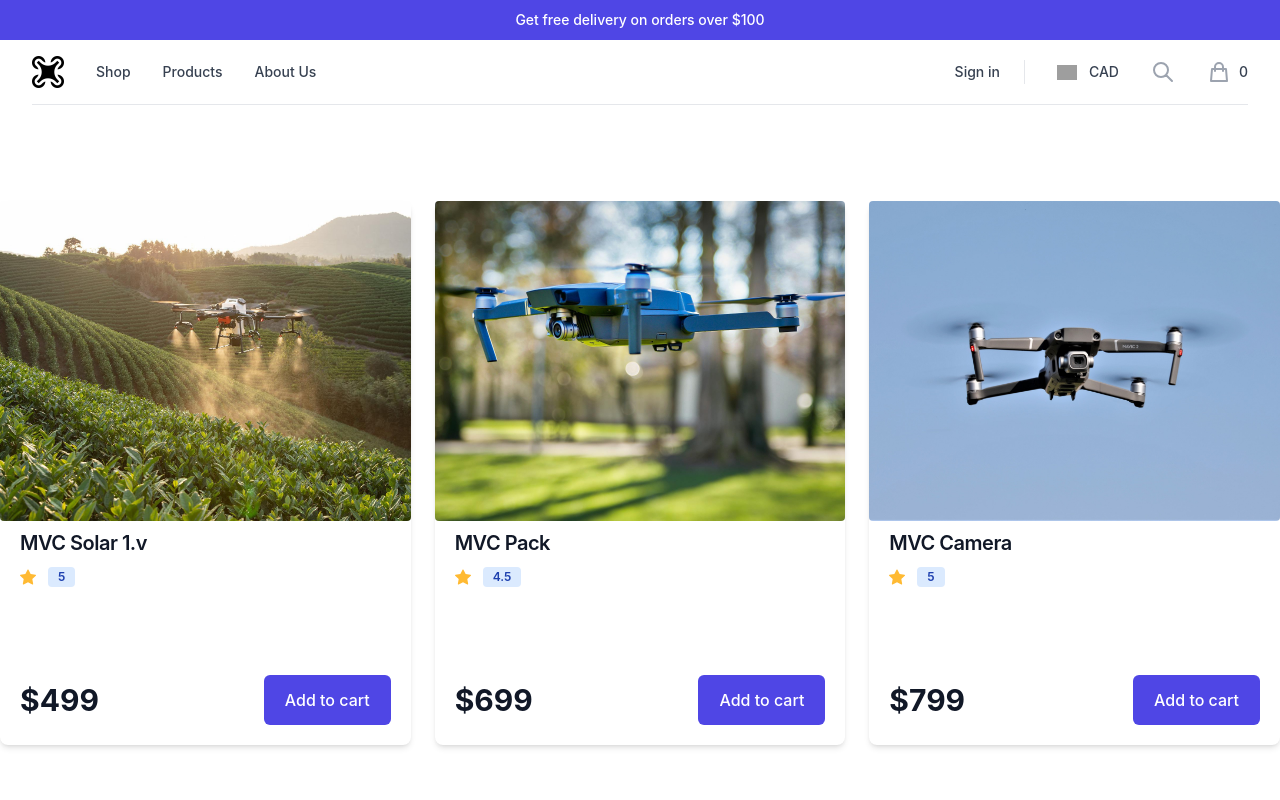
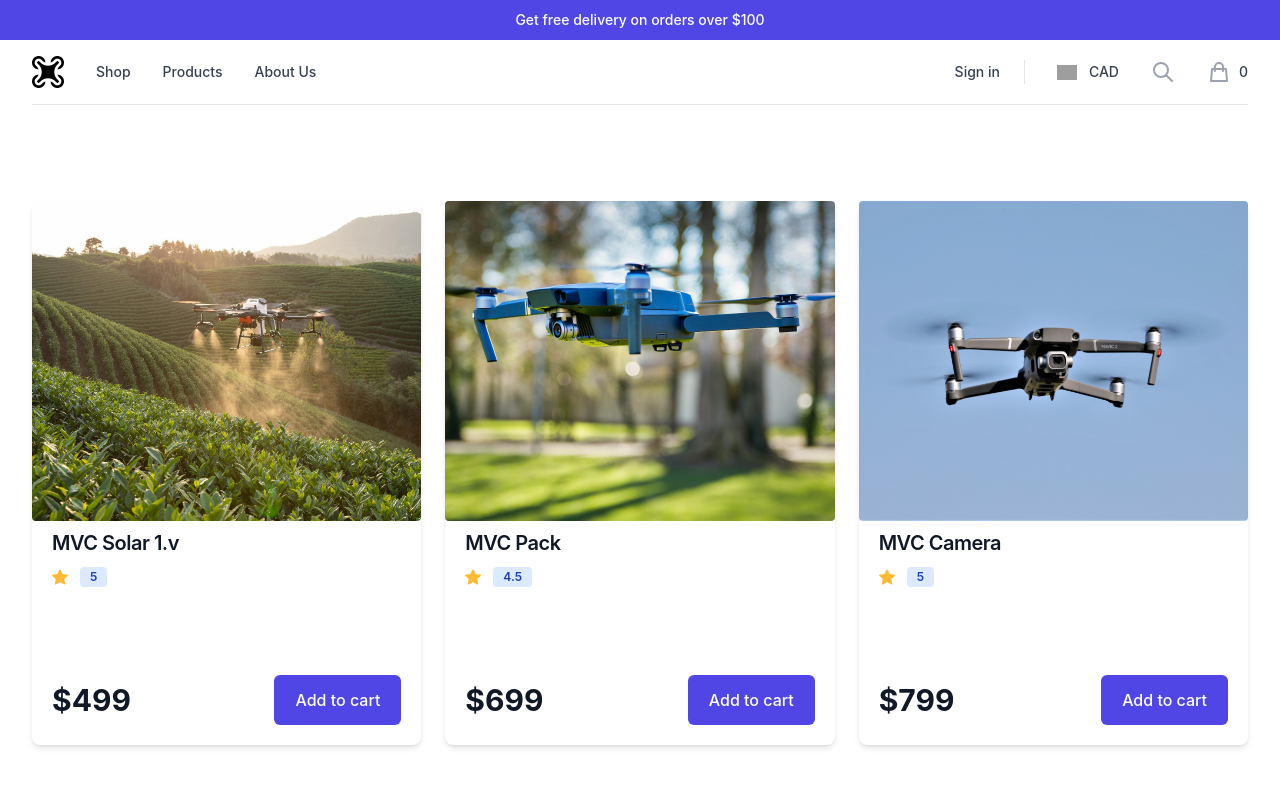
Before and after one commit to jmelop/Raptor, a React (Create React App) app: page /products in a window 1280 px wide. Shown: the top 800 px of the page. Built offline with nearby package versions, Linux system fonts and the light colour scheme; grey boxes are pictures that could not be loaded.

Commit message:
Changed some styles in cards component

```diff
--- a/src/components/Cards.js
+++ b/src/components/Cards.js
@@ -6,8 +6,9 @@ function Cards() {
     return (
         <>
             <div className="relative justify-center my-24">
-                <div className="relative grid grid-cols-4 gap-x-4 lg:grid-cols-12 lg:gap-x-6 mx-auto max-w-7xl gap-y-16">
-                    <div className="col-span-4">
+                <div className="justify-center mx-auto max-w-7xl px-4 sm:px-6 lg:max-w-8xl lg:px-8">
+                    <div className="relative grid grid-cols justify-center gap-y-8 sm:grid-cols-1 gap-x-2 lg:grid-cols-3 xl:grid-cols-3 xl:gap-x-6">
+                        <div>
                             <CardItem
                                 src='images/MVC.jpg'
                                 dron='MVC Solar 1.v'
@@ -16,7 +17,7 @@ function Cards() {
                                 price='$499'
                             />
                         </div>
-                    <div className="col-span-4">
+                        <div>
                             <CardItem
                                 src='images/MVC acc.jpg'
                                 dron='MVC Pack'
@@ -25,7 +26,7 @@ function Cards() {
                                 price='$699'
                             />
                         </div>
-                    <div className="col-span-4">
+                        <div>
                             <CardItem
                                 src='images/MVC cam.jpg'
                                 dron='MVC Camera'
@@ -36,6 +37,7 @@ function Cards() {
                         </div>
                     </div>
                 </div>
+            </div>
         </>
     )
 }
```
Lines whose indentation alone changed are shown as unchanged.
